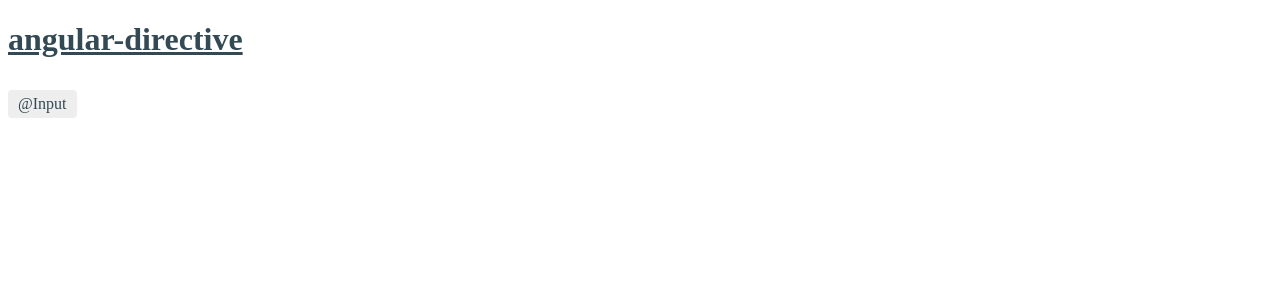
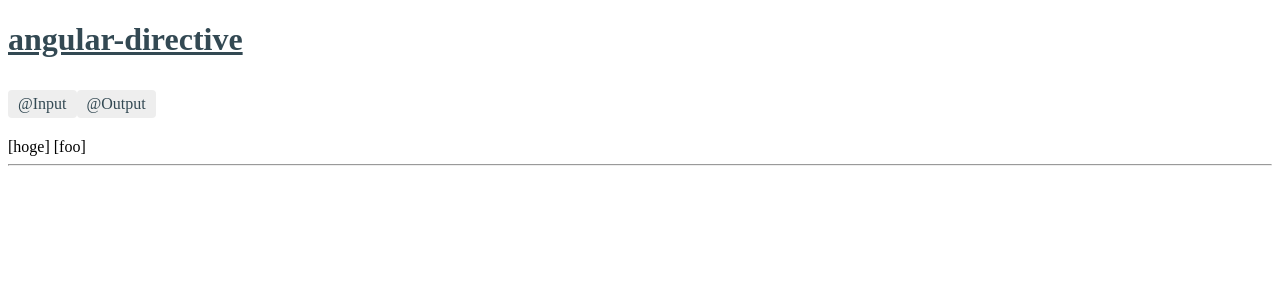
Before and after one commit to tak001/angular-component, an Angular app: page /output in a window 1280 px wide. Before the commit this address led to /. Shown: the top 300 px of the page. Built offline with nearby package versions, Linux system fonts and the light colour scheme.

Commit message:
feat:add @Output

```diff
--- a/src/app/app-routing.module.ts
+++ b/src/app/app-routing.module.ts
@@ -2,9 +2,11 @@ import { NgModule } from '@angular/core';
 import { Routes, RouterModule } from '@angular/router';
 
 import { InputComponent } from './input/input.component';
+import { OutputComponent } from './output/output.component';
 
 const routes: Routes = [
-  { path: 'input', component: InputComponent}
+  { path: 'input', component: InputComponent },
+  { path: 'output', component: OutputComponent }
 ];
 
 @NgModule({
--- a/src/app/layout/header/header.component.html
+++ b/src/app/layout/header/header.component.html
@@ -1,4 +1,5 @@
 <h1><a routerLink="">{{title}}</a></h1>
 <nav>
   <a routerLink="/input">@Input</a>
+  <a routerLink="/output">@Output</a>
 </nav>
--- /dev/null
+++ b/src/app/output/edit/edit.component.html
@@ -0,0 +1,22 @@
+<form #myForm="ngForm" (ngSubmit)="onsubmit()" *ngIf="item">
+  <div class="mt">
+    <label for="isbn">ISBNコード：</label><br>
+    <span id="isbn">{{item.isbn}}</span>
+  </div>
+  <!-- item属性（選択された書籍）を元にフォームを生成 -->
+  <div>
+    <label for="title">書名：</label><br>
+    <input id="title" name="title" size="25" type="text" [(ngModel)]="item.title">
+  </div>
+  <div>
+    <label for="price">価格：</label><br>
+    <input id="price" name="price" size="5" type="number" [(ngModel)]="item.price">
+  </div>
+  <div>
+    <label for="publisher">出版社</label><br>
+    <input id="publisher" name="publisher" type="text" [(ngModel)]="item.publisher">
+  </div>
+  <div>
+    <input type="submit" value="編集">
+  </div>
+</form>
--- /dev/null
+++ b/src/app/output/edit/edit.component.ts
@@ -0,0 +1,23 @@
+import { Component, EventEmitter, OnInit, Input, Output } from '@angular/core';
+
+import { Book } from '../../book';
+
+@Component({
+  selector: 'app-edit',
+  templateUrl: './edit.component.html',
+  styleUrls: ['./edit.component.css']
+})
+export class EditComponent implements OnInit {
+  @Input() item: Book;
+  @Output() edited = new EventEmitter<Book>();
+
+  constructor() { }
+
+  ngOnInit() {
+  }
+
+  onsubmit() {
+    this.edited.emit(this.item);
+  }
+
+}
--- /dev/null
+++ b/src/app/output/output.component.html
@@ -0,0 +1,7 @@
+<div class="mt">
+  <span *ngFor="let book of books">
+    [<a (click)="onClick(book)">{{book.title}}</a>]
+  </span>
+</div>
+<hr>
+<app-edit [item]="selected" (edited)="onEdited($event)"></app-edit>
--- /dev/null
+++ b/src/app/output/output.component.ts
@@ -0,0 +1,53 @@
+import { Component, OnInit } from '@angular/core';
+import { Book } from '../book';
+
+@Component({
+  selector: 'app-output',
+  templateUrl: './output.component.html',
+  styleUrls: ['./output.component.css']
+})
+export class OutputComponent implements OnInit {
+  selected: Book;
+  books: Book[] = [
+    {
+      isbn: '978-4-7741-8411-1',
+      title: 'hoge',
+      price: 2980,
+      publisher: 'hoge',
+    },
+    {
+      isbn: '978-4-7980-4853-6',
+      title: 'foo',
+      price: 3200,
+      publisher: 'foo',
+    },
+  ]
+
+  constructor() { }
+
+  ngOnInit() {
+  }
+
+  onClick(book: Book) {
+    this.selected = {
+      isbn: book.isbn,
+      title: book.title,
+      price: book.price,
+      publisher: book.publisher,
+    }
+  }
+
+  onEdited(book: Book) {
+    for (let item of this.books) {
+      if (item.isbn === book.isbn) {
+        item.title = book.title;
+        item.price = book.price;
+        item.publisher = book.publisher;
+      }
+    }
+    // 選択された書籍情報を空に（＝フォームを非表示にする）
+    this.selected = null;
+  }
+
+
+}
```
Also changed, not shown: src/app/app.module.ts (+8 -2 lines), src/app/output/edit/edit.component.css (added), src/app/output/output.component.css (added), 2 other files (tests, documents, lock files or other folders).
